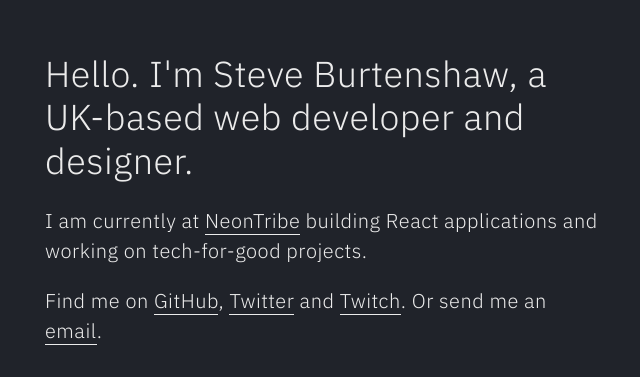
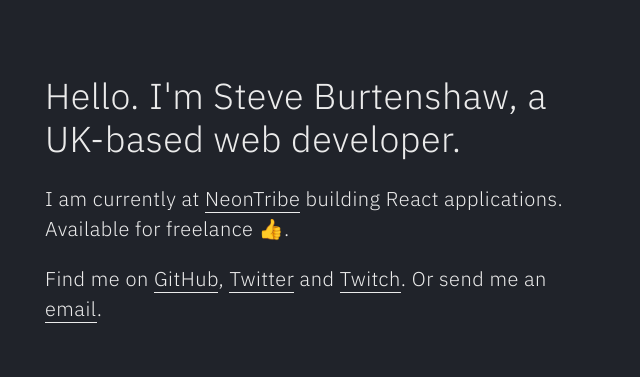
Before and after one commit to stphnnnn/steveburtenshaw.com, a website built with Parcel: page src/index.html in a window 1280 px wide. Shown: the part 203-580 px from the top of the page, without its empty margins (315-955 px from the left). Built offline with nearby package versions, Linux system fonts and the light colour scheme.

Commit message:
remove designer

```diff
--- a/package.json
+++ b/package.json
@@ -20,7 +20,7 @@
   },
   "homepage": "https://github.com/stphnnnn/steveburtenshaw.com#readme",
   "devDependencies": {
-    "parcel-bundler": "^1.10.3",
+    "parcel-bundler": "^1.12.4",
     "sass": "^1.15.2"
   }
 }
--- a/src/index.html
+++ b/src/index.html
@@ -6,11 +6,11 @@
     <meta http-equiv="X-UA-Compatible" content="ie=edge" />
     <meta name="robots" content="index, follow" />
 
-    <title>Steve Burtenshaw – UK-based web developer and designer.</title>
-    <meta name="description" content="UK-based web developer and designer.." />
+    <title>Steve Burtenshaw – UK-based web developer</title>
+    <meta name="description" content="UK-based web developer." />
     <meta
       property="og:title"
-      content="Steve Burtenshaw – UK-based web developer and designer."
+      content="Steve Burtenshaw – UK-based web developer."
     />
     <meta property="og:url" content="http://steveburtenshaw.com" />
     <meta
@@ -51,11 +51,11 @@
   <body>
     <div id="text" class="wrapper">
       <h1>
-        Hello. I'm Steve Burtenshaw, a UK-based web developer and designer.
+        Hello. I'm Steve Burtenshaw, a UK-based web developer.
       </h1>
       <p>
         I am currently at <a href="https://www.neontribe.co.uk/">NeonTribe</a>
-        building React applications and working on tech-for-good projects.
+        building React applications. Available for freelance 👍.
       </p>
       <p>
         Find me on <a href="http://github.com/stphnnnn">GitHub</a>,
```
Also changed, not shown: dist/index.html, 5 other files.
